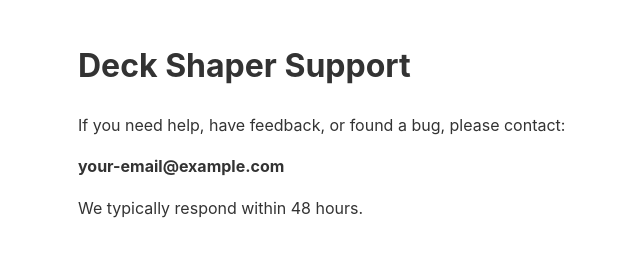
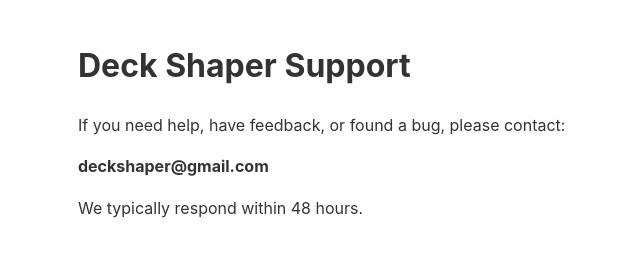
Before and after one commit to bcarterterp/deck-shaper-privacy, a plain HTML site: page support.html in a window 1280 px wide. Shown: the full height of the page, 212-852 px from the left. Drawn offline with Linux system fonts and the light colour scheme.

Commit message:
updated support with correct email

```diff
--- a/support.html
+++ b/support.html
@@ -20,7 +20,7 @@
 
 <p>If you need help, have feedback, or found a bug, please contact:</p>
 
-<p><strong>your-email@example.com</strong></p>
+<p><strong>deckshaper@gmail.com</strong></p>
 
 <p>We typically respond within 48 hours.</p>
 
```
